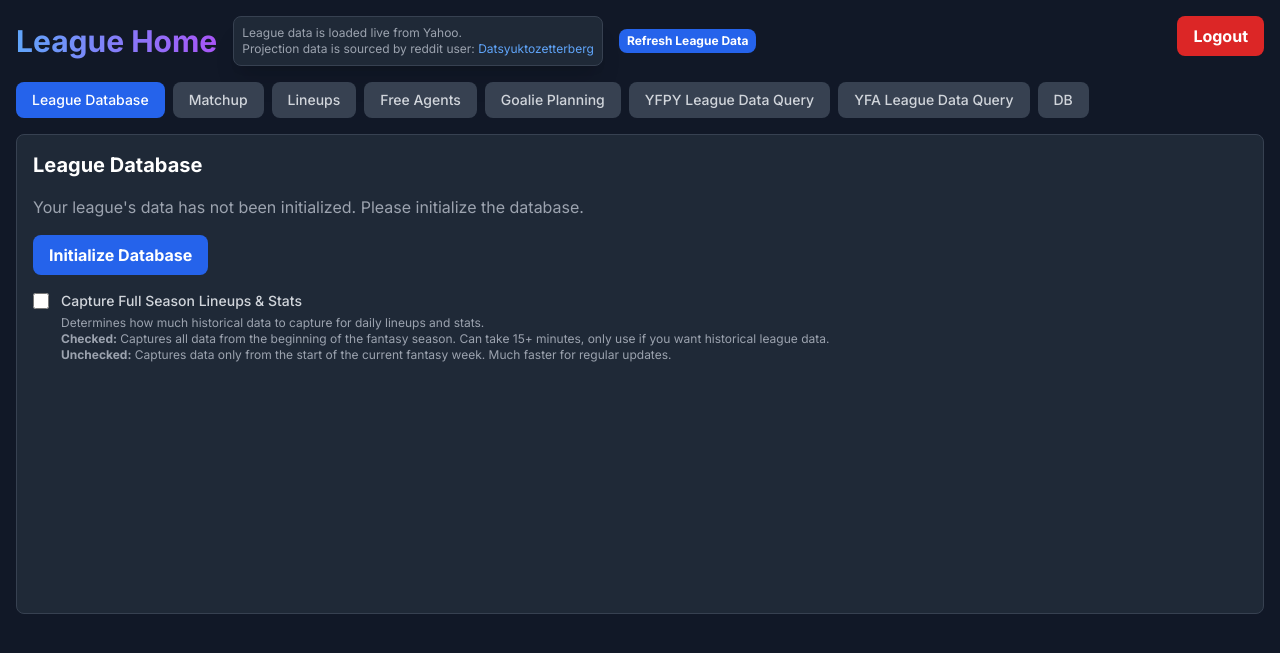
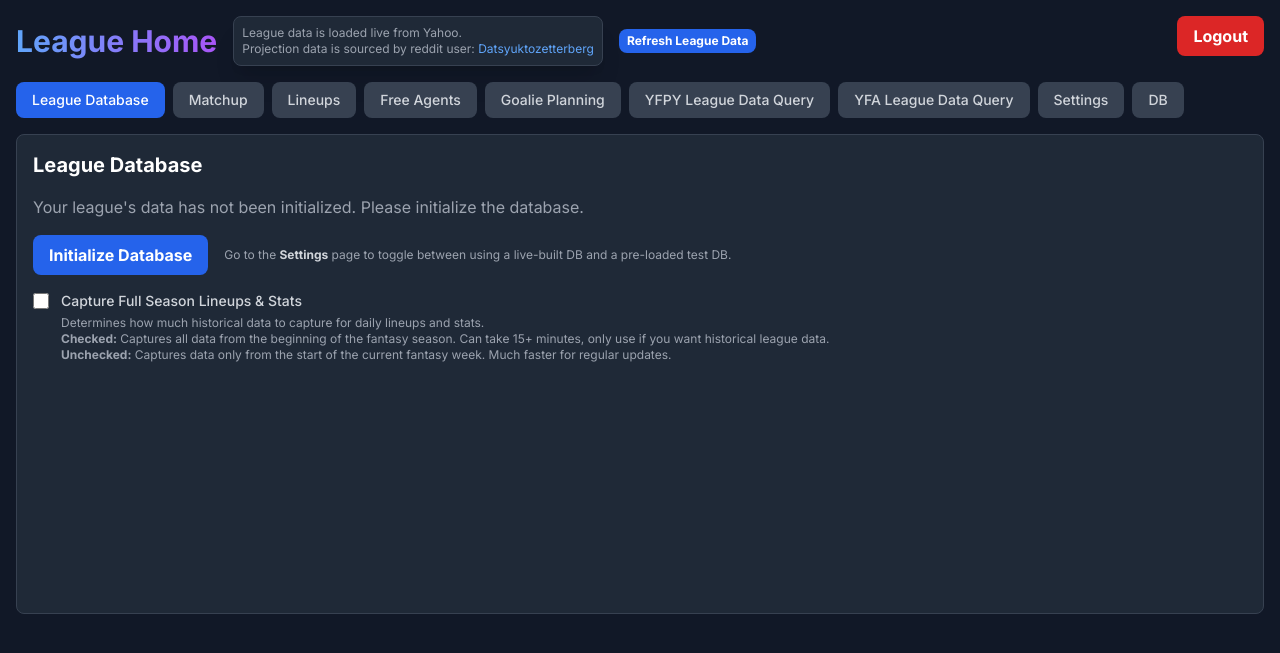
Before and after one commit to Interestingkiwi/fantasy_streams, a Flask app: template templates/home.html in a window 1280 px wide. Shown: the top 653 px of the page. Run offline with Flask 2, Linux system fonts and the light colour scheme; the template is opened without the code that fills it, so the values that code supplies are empty; some libraries are stand-ins or nearby versions.

Commit message:
set up test db for stg env

```diff
--- a/app.py
+++ b/app.py
@@ -6,7 +6,7 @@ Main run app for Fantasystreams.app
 
 Author: Jason Druckenmiller
 Date: 10/16/2025
-Updated: 10/18/2025
+Updated: 10/19/2025
 """
 
 import os
@@ -23,12 +23,17 @@ import re
 import db_builder
 import uuid
 from datetime import date, timedelta
+import shutil
 
 # --- Flask App Configuration ---
 # Assume a 'data' directory exists for storing database files
 DATA_DIR = os.path.join(os.path.dirname(os.path.abspath(__file__)), 'data')
 if not os.path.exists(DATA_DIR):
     os.makedirs(DATA_DIR)
+
+SERVER_DIR = os.path.join(os.path.dirname(os.path.abspath(__file__)), 'server')
+TEST_DB_FILENAME = 'yahoo-22705-Albany Hockey Hooligans Test.db'
+TEST_DB_PATH = os.path.join(SERVER_DIR, TEST_DB_FILENAME)
 
 app = Flask(__name__)
 app.secret_key = os.environ.get("FLASK_SECRET_KEY", "a-strong-dev-secret-key-for-local-testing")
@@ -143,7 +148,25 @@ def get_yfa_lg_instance():
 
 
 def get_db_connection_for_league(league_id):
-    """Finds and connects to the league's database."""
+    """Finds and connects to the league's database. Uses a test DB if configured."""
+    if session.get('use_test_db'):
+        logging.info(f"Using test database: {TEST_DB_PATH}")
+        if not os.path.exists(TEST_DB_PATH):
+            return None, f"Test database '{TEST_DB_FILENAME}' not found in 'server' directory."
+        try:
+            # Render has an ephemeral filesystem. The test DB in the repo (`server/`) is read-only.
+            # It's safer to copy it to the writable `data` dir to connect.
+            writable_test_db_path = os.path.join(DATA_DIR, f"temp_{TEST_DB_FILENAME}")
+            shutil.copy2(TEST_DB_PATH, writable_test_db_path)
+            conn = sqlite3.connect(writable_test_db_path)
+            conn.row_factory = sqlite3.Row
+            logging.info(f"Successfully connected to temporary copy of test DB.")
+            return conn, None
+        except Exception as e:
+            logging.error(f"Error connecting to test DB at {TEST_DB_PATH}: {e}")
+            return None, "Could not connect to the test database."
+
+    # Original logic if not using test DB
     if not league_id:
         return None, "League ID not found in session."
 
@@ -424,6 +447,12 @@ def update_db_route():
 
 @app.route('/api/download_db')
 def download_db():
+    if session.get('use_test_db'):
+        logging.info(f"Downloading test database: {TEST_DB_FILENAME}")
+        if not os.path.exists(TEST_DB_PATH):
+            return jsonify({'error': 'Test database file not found in /server directory.'}), 404
+        return send_from_directory(SERVER_DIR, TEST_DB_FILENAME, as_attachment=True)
+
     league_id = session.get('league_id')
     if not league_id:
         return jsonify({'error': 'Not logged in or session expired.'}), 401
@@ -443,41 +472,68 @@ def download_db():
         logging.error(f"Error sending database file: {e}", exc_info=True)
         return jsonify({'error': 'An error occurred while trying to download the file.'}), 500
 
+@app.route('/api/settings', methods=['GET', 'POST'])
+def api_settings():
+    if request.method == 'GET':
+        return jsonify({
+            'use_test_db': session.get('use_test_db', False),
+            'test_db_exists': os.path.exists(TEST_DB_PATH)
+        })
+    elif request.method == 'POST':
+        data = request.get_json()
+        use_test_db = data.get('use_test_db', False)
+        session['use_test_db'] = use_test_db
+        logging.info(f"Test DB mode set to: {use_test_db}")
+        return jsonify({'success': True, 'use_test_db': use_test_db})
+
 @app.route('/pages/<path:page_name>')
 def serve_page(page_name):
     return render_template(f"pages/{page_name}")
 
 @app.route('/api/db_status')
 def db_status():
+    if session.get('use_test_db'):
+        db_exists = os.path.exists(TEST_DB_PATH)
+        timestamp = os.path.getmtime(TEST_DB_PATH) if db_exists else None
+        return jsonify({
+            'db_exists': db_exists,
+            'league_name': f"TEST DB: {TEST_DB_FILENAME}",
+            'timestamp': int(timestamp) if timestamp else None,
+            'is_test_db': True
+        })
+
     league_id = session.get('league_id')
     if not league_id:
-        return jsonify({'db_exists': False, 'error': 'Not logged in.'})
+        return jsonify({'db_exists': False, 'error': 'Not logged in.', 'is_test_db': False})
 
     db_path = None
     league_name = "[Unknown]"
     timestamp = None
     db_exists = False
+    db_filename = None
 
     for filename in os.listdir(DATA_DIR):
         if filename.startswith(f"yahoo-{league_id}-") and filename.endswith(".db"):
             db_path = os.path.join(DATA_DIR, filename)
             db_exists = True
+            db_filename = filename
             break
 
     if db_exists:
         try:
-            match = re.search(f"yahoo-{league_id}-(.*)\\.db", filename)
+            match = re.search(f"yahoo-{league_id}-(.*)\\.db", db_filename)
             if match:
                 league_name = match.group(1)
             timestamp = os.path.getmtime(db_path)
         except Exception as e:
             logging.error(f"Could not parse DB file info: {e}")
-            return jsonify({'db_exists': False, 'error': 'Could not read database file details.'})
+            return jsonify({'db_exists': False, 'error': 'Could not read database file details.', 'is_test_db': False})
 
     return jsonify({
         'db_exists': db_exists,
         'league_name': league_name,
-        'timestamp': int(timestamp) if timestamp else None
+        'timestamp': int(timestamp) if timestamp else None,
+        'is_test_db': False
     })
 
 @app.route('/static/<path:filename>')
--- a/static/league-database.js
+++ b/static/league-database.js
@@ -13,6 +13,12 @@
     }
 
     const updateStatus = (data) => {
+        if (data.is_test_db) {
+            statusText.innerHTML = `<strong>TEST MODE ACTIVE.</strong> All pages are reading from <span class="font-mono text-green-400">${data.league_name}</span>. <br>You can still use the button below to build or update a separate, live database.`;
+            actionButton.textContent = 'Build/Update Live Database';
+            return;
+        }
+
         if (data.db_exists) {
             const date = new Date(data.timestamp * 1000);
             statusText.textContent = `Your league: '${data.league_name}'s data is up to date as of: ${date.toLocaleString()}`;
--- a/templates/home.html
+++ b/templates/home.html
@@ -53,6 +53,9 @@
             </button>
             <button data-page="league-data-yfa" class="toggle-btn px-4 py-2 text-sm font-medium rounded-lg transition">
                 YFA League Data Query
+            </button>
+            <button data-page="settings" class="toggle-btn px-4 py-2 text-sm font-medium rounded-lg transition">
+                Settings
             </button>
             <script>
                 const isDevelopment = true; // Set to false for production
--- a/templates/pages/league-database.html
+++ b/templates/pages/league-database.html
@@ -1,9 +1,12 @@
 <div class="space-y-4">
     <h2 class="text-xl font-bold text-white">League Database</h2>
     <p id="db-status-text" class="text-gray-400">Checking database status...</p>
-    <button id="db-action-button" class="bg-blue-600 hover:bg-blue-700 text-white font-bold py-2 px-4 rounded-lg transition duration-300 opacity-50 cursor-not-allowed" disabled>
-        Loading...
-    </button>
+    <div class="flex items-center gap-4">
+        <button id="db-action-button" class="bg-blue-600 hover:bg-blue-700 text-white font-bold py-2 px-4 rounded-lg transition duration-300 opacity-50 cursor-not-allowed" disabled>
+            Loading...
+        </button>
+        <p class="text-xs text-gray-400">Go to the <span class="font-bold text-gray-300">Settings</span> page to toggle between using a live-built DB and a pre-loaded test DB.</p>
+    </div>
     <div class="mt-4 flex items-start">
         <div class="flex items-center h-5">
             <input id="capture-daily-lineups" name="capture-daily-lineups" type="checkbox" class="focus:ring-blue-500 h-4 w-4 text-blue-600 border-gray-300 rounded bg-gray-700">
```
Also changed, not shown: static/settings.js (added, +58 -0 lines), templates/pages/settings.html (added, +17 -0 lines), server/yahoo-22705-Albany Hockey Hooligans Test.db (added).
